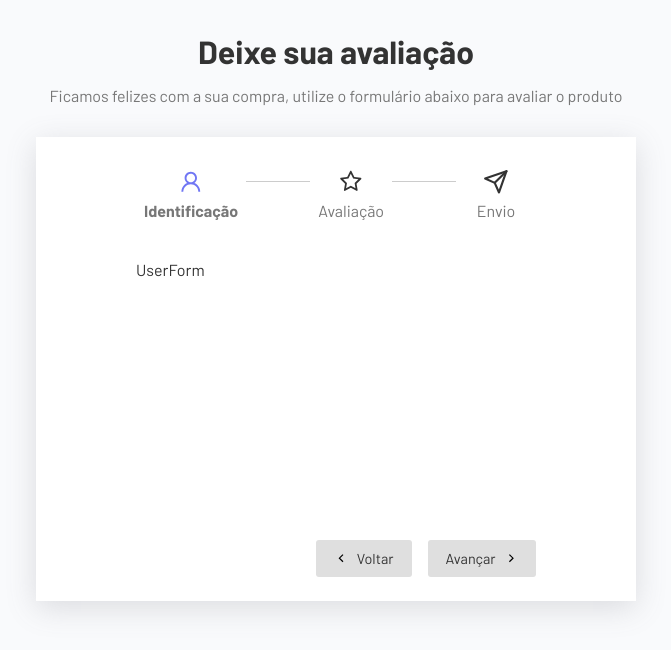
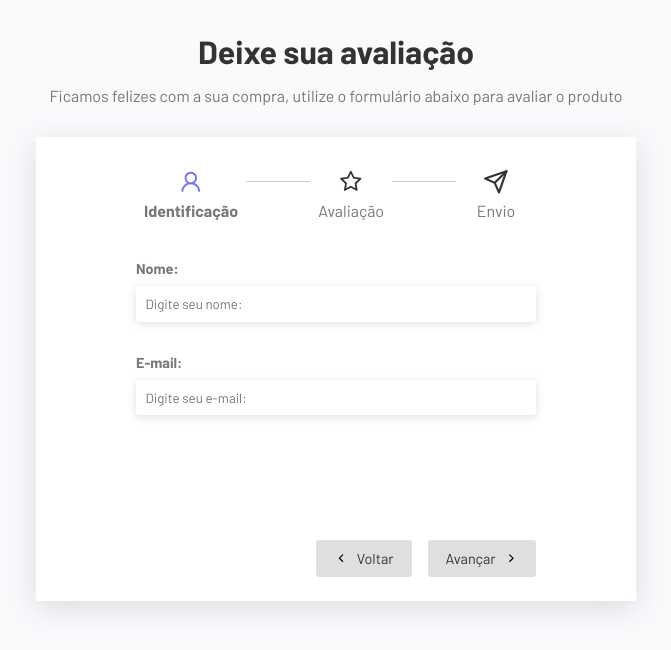
Before and after one commit to IsabelleHeloisa/multistep-form, a React (Vite) app: page / in a window 1280 px wide. Shown: the top 650 px of the page, without its empty margins (304-975 px from the left). Built offline with nearby package versions, Linux system fonts and the light colour scheme.

Commit message:
feat: data persistence

```diff
--- a/src/App.tsx
+++ b/src/App.tsx
@@ -4,12 +4,37 @@
 import Steps from './components/Steps'
 
 import { GrFormNext, GrFormPrevious } from 'react-icons/gr'
-
+import { useState } from 'react'
 import { useForm } from './hooks/useForm'
 import './App.css'
 
+type FormFields = {
+  name: string
+  email: string
+  review: string
+  comment: string
+}
+const formTemplate: FormFields = {
+  name: '',
+  email: '',
+  review: '',
+  comment: ''
+}
+
 function App() {
-  const formComponents = [<UserForm />, <ReviewForm />, <Thanks />]
+  const [data, SetData] = useState(formTemplate)
+
+  const updateFieldHandler = (key: string, value: string) => {
+    SetData(prev => {
+      return { ...prev, [key]: value }
+    })
+  }
+
+  const formComponents = [
+    <UserForm data={data} updateFieldHandler={updateFieldHandler} />,
+    <ReviewForm />,
+    <Thanks />
+  ]
 
   const { currentStep, currentComponent, changeStep } = useForm(formComponents)
 
--- a/src/components/UserForm.tsx
+++ b/src/components/UserForm.tsx
@@ -1,5 +1,40 @@
-const UserForm = () => {
-  return <div>UserForm</div>
+type UserProps = {
+  data: {
+    name: string
+    email: string
+  }
+  updateFieldHandler: (key: string, value: string) => void
+}
+
+const UserForm = ({ data, updateFieldHandler }: UserProps) => {
+  return (
+    <div>
+      <div className="form-control">
+        <label htmlFor="name">Nome:</label>
+        <input
+          type="text"
+          name="name"
+          id="name"
+          placeholder="Digite seu nome:"
+          required
+          value={data.name || ''}
+          onChange={e => updateFieldHandler('name', e.target.value)}
+        />
+      </div>
+      <div className="form-control">
+        <label htmlFor="email">E-mail:</label>
+        <input
+          type="text"
+          name="email"
+          id="email"
+          placeholder="Digite seu e-mail:"
+          required
+          value={data.email || ''}
+          onChange={e => updateFieldHandler('email', e.target.value)}
+        />
+      </div>
+    </div>
+  )
 }
 
 export default UserForm
```
